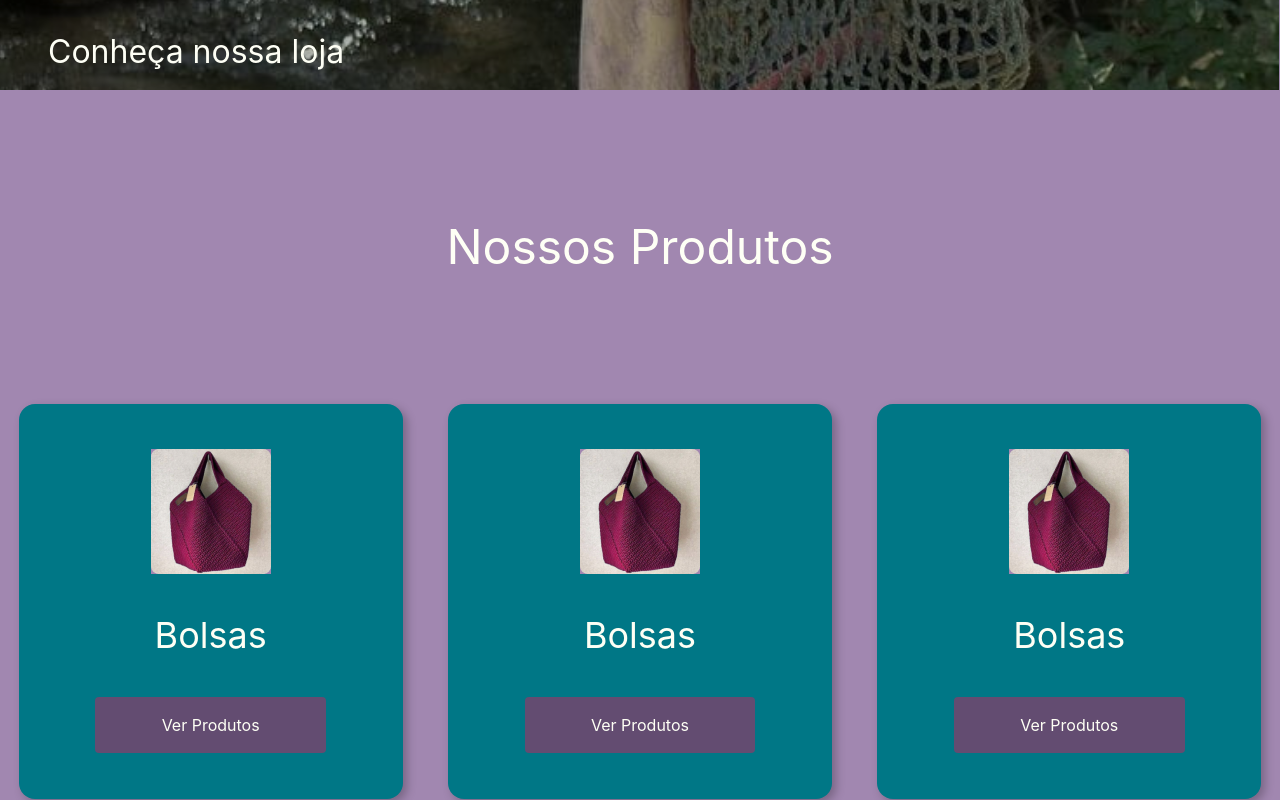
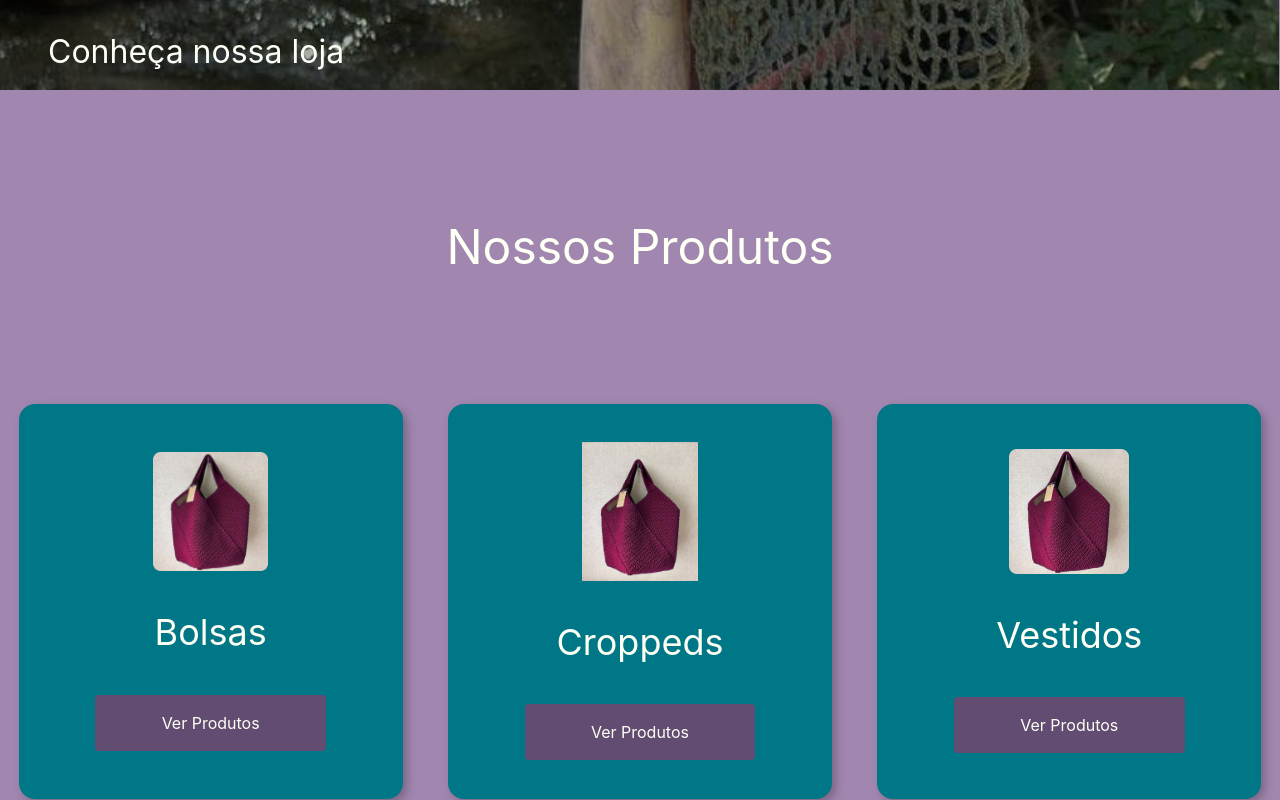
Before and after one commit to yamashita-tiemi/croche_da_lele, a Next.js app: page / in a window 1280 px wide. Shown: the part 720-1520 px from the top of the page. Built offline with nearby package versions, Linux system fonts and the light colour scheme.

Commit message:
adjust in images

```diff
--- a/src/components/Article/index.tsx
+++ b/src/components/Article/index.tsx
@@ -38,10 +38,32 @@ export function ArticleIndexSecundary() {
                 width={"100%"}
                 justifyContent={"space-around"}
             >
-                <CardSection src={"/bolsa1.png"} alt={""} title={"Bolsas"} width={120} height={125} />
-                <CardSection src={"/bolsa1.png"} alt={""} title={"Bolsas"} width={120} height={125} />
-                <CardSection src={"/bolsa1.png"} alt={""} title={"Bolsas"} width={120} height={125} />
+                <CardSection src={"/bolsa1.png"} alt={""} title={"Bolsas"} width={120} height={125} w="40%"/>
+                <CardSection src={"/bolsa2.jpeg"} alt={""} title={"Croppeds"} width={559} height={672} w="40%"/>
+                <CardSection src={"/bolsa1.png"} alt={""} title={"Vestidos"} width={120} height={125} />
             </HStack>
         </Stack>
     )
 }
+
+export function ArticleIndexTerciary() {
+    return(
+        <Stack
+            bg={"puple"}
+            as="article"
+            width={"100%"}
+            height={"710px"}
+            align={"center"}
+            paddingTop={32}
+            spacing={32}
+        >
+            <TitleSection title={"Crie laços, entrelaçe paixão"} />
+            <HStack
+                width={"100%"}
+                justifyContent={"space-around"}
+            >
+
+            </HStack>
+        </Stack>
+    )
+}
--- a/src/components/Card/index.tsx
+++ b/src/components/Card/index.tsx
@@ -1,6 +1,6 @@
 import { Box, Stack } from "@chakra-ui/react"
 import { TitleNavbar } from "../Title"
-import { Image } from "../Image"
+import { ImageCard } from "../Image"
 
 interface CardSectionProps {
     src: string
@@ -8,9 +8,10 @@ interface CardSectionProps {
     width: number
     height: number
     title: string
+    w?: string
 }
 
-export function CardSection({ src, alt, title, width, height }:CardSectionProps) {
+export function CardSection({ src, alt, title, width, height, w }:CardSectionProps) {
     return (
         <Stack
             bg={"turquesa"}
@@ -24,7 +25,7 @@ export function CardSection({ src, alt, title, width, height }:CardSectionProps)
             justifyContent={"center"}
             spacing={10}
         >
-            <Image src={src} alt={alt} width={width} height={height} />
+            <ImageCard src={src} alt={alt} width={width} height={height} w={w}/>
             <TitleNavbar title={title} size={"36px"} />
 
             <Box
--- a/src/components/Image/index.tsx
+++ b/src/components/Image/index.tsx
@@ -20,3 +20,23 @@ export function Image({ src, alt, width, height, w }:ImageProps) {
         </Stack>
     )
 }
+
+interface ImageCardProps {
+    src: string
+    alt: string
+    width: number
+    height: number
+    w?: string
+}
+
+export function ImageCard({ src, alt, width, height, w }:ImageCardProps) {
+    return(
+        <Stack
+            as="picture"
+            w={w}
+            // borderRadius={"50%"}
+        >
+            <NextImage src={src} alt={alt} width={width} height={height} />
+        </Stack>
+    )
+}
```
Also changed, not shown: public/bolsa2.jpeg (added).
